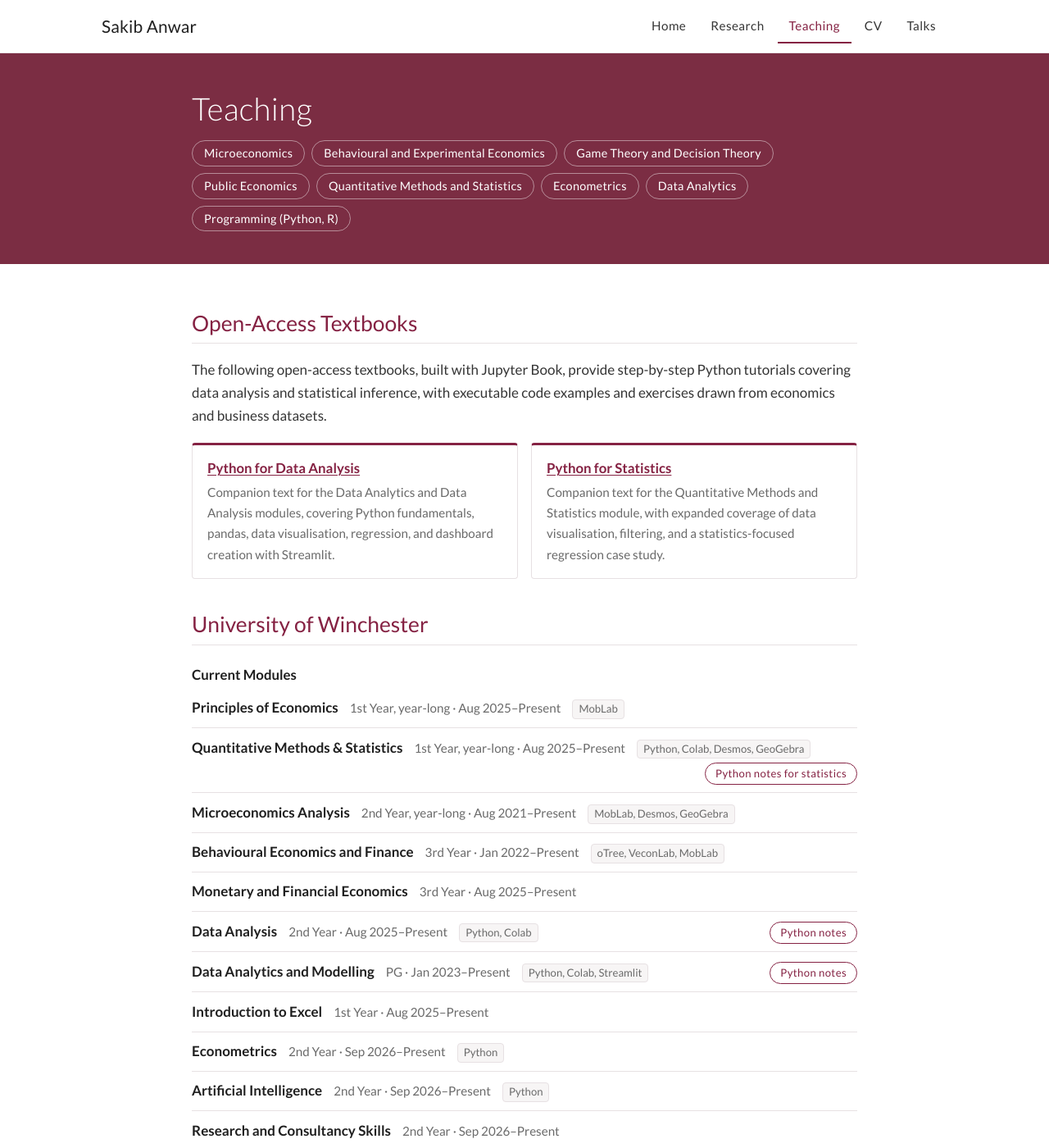
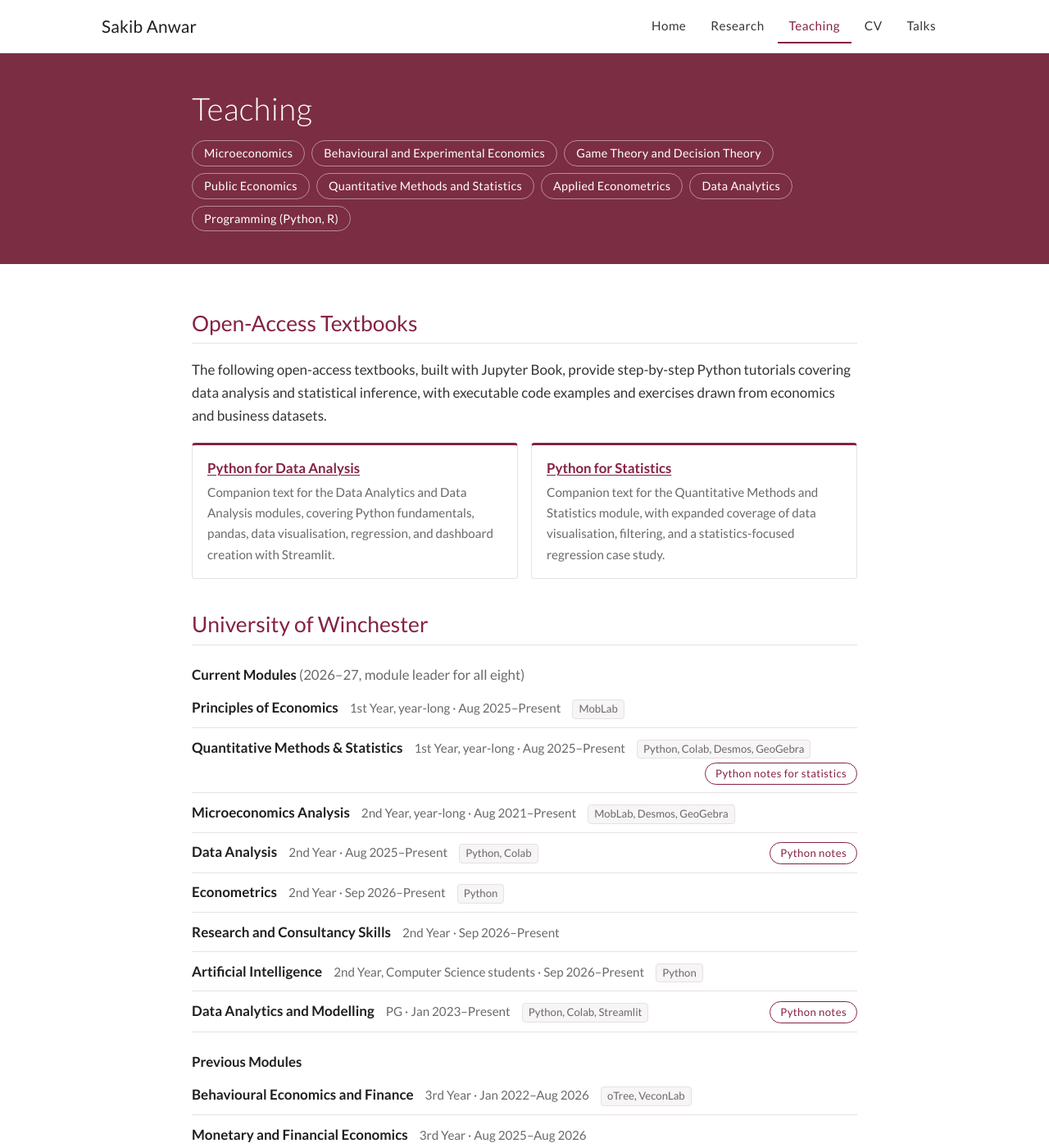
Before and after one commit to sakibanwar/sakibanwar.github.io, a Jekyll site: the page built from teaching.md, in a window 1280 px wide and 1400 px high. Shown: the whole window at 82% size. Built offline with Jekyll 4.4.1, drawn with Linux system fonts in a browser that asks for light colours; some of the changed text lies outside the part shown.

Commit message:
Update Teaching from the latest CV
Current/previous module lists, dates and tools now match the new CV
Teaching section; Econometrics becomes Applied Econometrics in
teaching interests; the module-design and outreach paragraphs are
dropped. Adds optional notes on module-list headings and modules
(PDF only unless note_on_website is set).

Co-Authored-By: Claude Opus 5.5 <noreply@anthropic.com>

```diff
--- a/_data/teaching.yml
+++ b/_data/teaching.yml
@@ -7,7 +7,7 @@ interests:
   - Game Theory and Decision Theory
   - Public Economics
   - Quantitative Methods and Statistics
-  - Econometrics
+  - Applied Econometrics
   - Data Analytics
   - Programming (Python, R)
 
@@ -51,15 +51,18 @@ textbooks:
       study.
 
 # Each place has one or more module lists.
-#   note       PDF only, printed after the place name
+#   note       in brackets after a place name, a list heading or a module's level;
+#              PDF only unless note_on_website: true (list headings and modules)
 #   compact    PDF only: print the modules on one line, "Name (dates), ..."
-#   footnote   PDF only, a paragraph after the module lists
+#   footnote   PDF only: a paragraph after the module lists
 #   tools      e.g. "Python, Colab"; dates e.g. "Aug 2025–Present"
 places:
   - name: University of Winchester
-    note: Senior Lecturer, Sep 2026–Present; Lecturer, Aug 2021–Aug 2026; classes of 15–30
+    note: Senior Lecturer, Sep 2026–Present; Lecturer, Aug 2021–Aug 2026
     groups:
       - title: Current Modules
+        note: 2026–27, module leader for all eight
+        note_on_website: true
         modules:
           - name: Principles of Economics
             level: 1st Year, year-long
@@ -75,41 +78,45 @@ places:
             level: 2nd Year, year-long
             tools: MobLab, Desmos, GeoGebra
             dates: Aug 2021–Present
-          - name: Behavioural Economics and Finance
-            level: 3rd Year
-            tools: oTree, VeconLab, MobLab
-            dates: Jan 2022–Present
-          - name: Monetary and Financial Economics
-            level: 3rd Year
-            dates: Aug 2025–Present
           - name: Data Analysis
             level: 2nd Year
             tools: Python, Colab
             dates: Aug 2025–Present
             link_label: Python notes
             link_url: https://sakibanwar.github.io/python-notes/intro.html
-          - name: Data Analytics and Modelling
-            level: PG
-            tools: Python, Colab, Streamlit
-            dates: Jan 2023–Present
-            link_label: Python notes
-            link_url: https://sakibanwar.github.io/python-notes/intro.html
-          - name: Introduction to Excel
-            level: 1st Year
-            dates: Aug 2025–Present
           - name: Econometrics
-            level: 2nd Year
-            tools: Python
-            dates: Sep 2026–Present
-          - name: Artificial Intelligence
             level: 2nd Year
             tools: Python
             dates: Sep 2026–Present
           - name: Research and Consultancy Skills
             level: 2nd Year
             dates: Sep 2026–Present
+          - name: Artificial Intelligence
+            level: 2nd Year
+            note: Computer Science students
+            note_on_website: true
+            tools: Python
+            dates: Sep 2026–Present
+          - name: Data Analytics and Modelling
+            level: PG
+            note: designed from scratch
+            tools: Python, Colab, Streamlit
+            dates: Jan 2023–Present
+            link_label: Python notes
+            link_url: https://sakibanwar.github.io/python-notes/intro.html
       - title: Previous Modules
         modules:
+          - name: Behavioural Economics and Finance
+            level: 3rd Year
+            note: designed from scratch
+            tools: oTree, VeconLab
+            dates: Jan 2022–Aug 2026
+          - name: Monetary and Financial Economics
+            level: 3rd Year
+            dates: Aug 2025–Aug 2026
+          - name: Introduction to Excel
+            level: 1st Year
+            dates: Aug 2025–Aug 2026
           - name: Public Economics
             level: 3rd Year
             dates: Sep 2023–May 2025
@@ -132,12 +139,9 @@ places:
           - name: Introduction to Python
             level: Workshop
             dates: Jan 2022–May 2022
-    footnote: >-
-      **Selected module design**: Behavioural Economics and Finance, and the postgraduate
-      Data Analytics and Modelling; contributed to the BSc Economics and Finance revalidation
 
   - name: Lancaster University
-    note: Teaching Associate / GTA, Oct 2016–Jul 2021; all UG years, classes of 20–30 and 80+
+    note: Teaching Associate / GTA, Oct 2016–Jul 2021; all UG years
     compact: true
     groups:
       - title: ""
@@ -154,8 +158,3 @@ places:
             dates: 2019–2020
           - name: MASH library drop-in sessions
             dates: "2020"
-
-# PDF only.
-outreach: >-
-  Open-day taster lectures and school talks, most recently Farnborough Sixth Form College
-  (July 2025)
--- a/_layouts/teaching.html
+++ b/_layouts/teaching.html
@@ -32,14 +32,14 @@ layout: default
     {%- for group in place.groups %}
     {%- assign modules = group.modules | where_exp: "m", "m.hide_from_website != true" %}
     {%- if group.title and group.title != "" %}
-    <h3 class="group-title">{{ group.title }}</h3>
+    <h3 class="group-title">{{ group.title }}{% if group.note_on_website and group.note and group.note != "" %} <span class="group-note">({{ group.note }})</span>{% endif %}</h3>
     {%- endif %}
     <ul class="course-list">
       {%- for m in modules %}
       <li>
         <span class="course-name">{{ m.name }}</span>
         {%- capture details -%}
-          {{ m.level }}{% if m.level and m.level != "" and m.dates and m.dates != "" %} &middot; {% endif %}{{ m.dates }}
+          {{ m.level }}{% if m.note_on_website and m.note and m.note != "" %}{% if m.level and m.level != "" %}, {% endif %}{{ m.note }}{% endif %}{% if m.level and m.level != "" and m.dates and m.dates != "" %} &middot; {% endif %}{{ m.dates }}
         {%- endcapture -%}
         {%- if details != "" %}
         <span class="course-details">{{ details }}</span>
--- a/assets/css/style.css
+++ b/assets/css/style.css
@@ -178,6 +178,7 @@ html:not(.js) .pill-toggle { display: none; }
 .course-list .pill { margin-left: auto; }
 .course-tools, .cv-tag { color: var(--muted); font-size: .82rem; border: 1px solid var(--line); background: var(--soft); border-radius: 4px; padding: 0 7px; }
 .content .group-title { font-size: 1.05rem; font-weight: 700; color: var(--ink); margin: 1.4rem 0 .2rem; }
+.group-note { font-weight: 400; color: var(--muted); }
 
 /* CV */
 .cv-entry { display: flex; justify-content: space-between; gap: 6px 28px; padding: .75rem 0; border-bottom: 1px solid var(--line); }
```
Also changed, not shown: .pages.yml, 1 other file.
